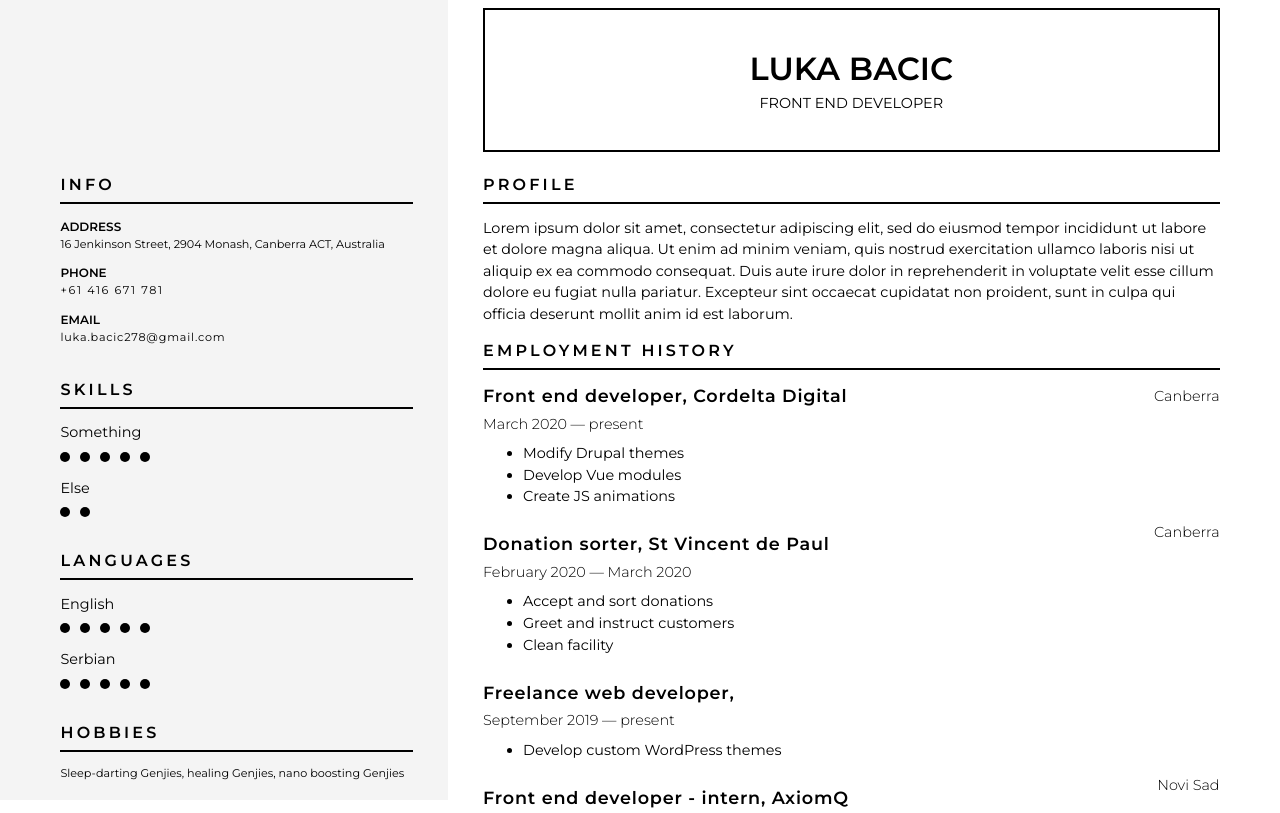
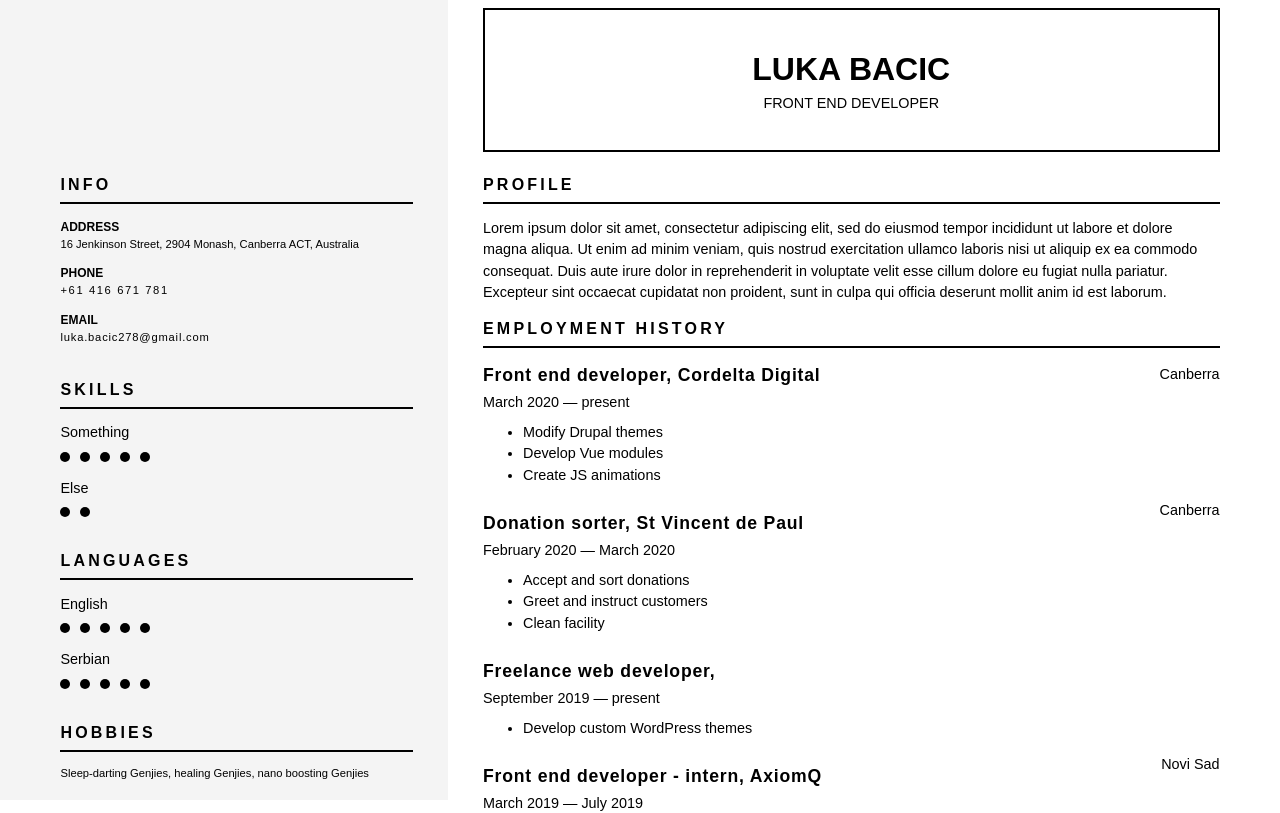
Before and after one commit to luka-bacic/cv-builder, a Vue app: page / in a window 1280 px wide. Shown: the top 813 px of the page. Built offline with nearby package versions, Linux system fonts and the light colour scheme; grey boxes are pictures that could not be loaded.

Commit message:
Add font instructions to typography

```diff
--- a/src/assets/scss/_typography.scss
+++ b/src/assets/scss/_typography.scss
@@ -1,4 +1,13 @@
-@import url('https://fonts.googleapis.com/css2?family=Montserrat:wght@300;400;500;600&display=swap');
+// If the font is included by @import in css or with the <link> tag, the text
+// in the pdf will not be selectable. To resolve this, you will need to
+// download the .zip file and install the font you want to use on your machine
+// https://fonts.google.com/specimen/Montserrat
+//
+// @import url('https://fonts.googleapis.com/css2?family=Montserrat:wght@300;400;500;600&display=swap');
+
+html {
+  font-family: 'Montserrat', sans-serif;
+}
 
 h1,
 h2,
```
